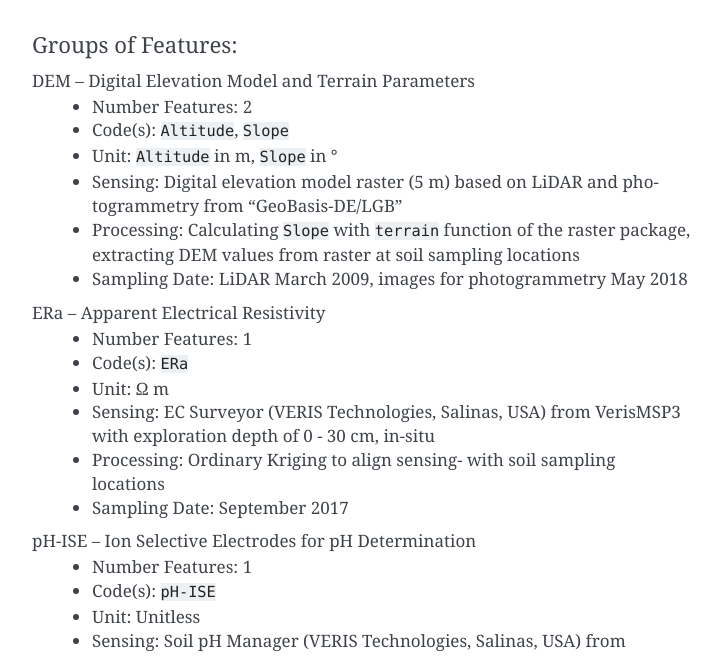
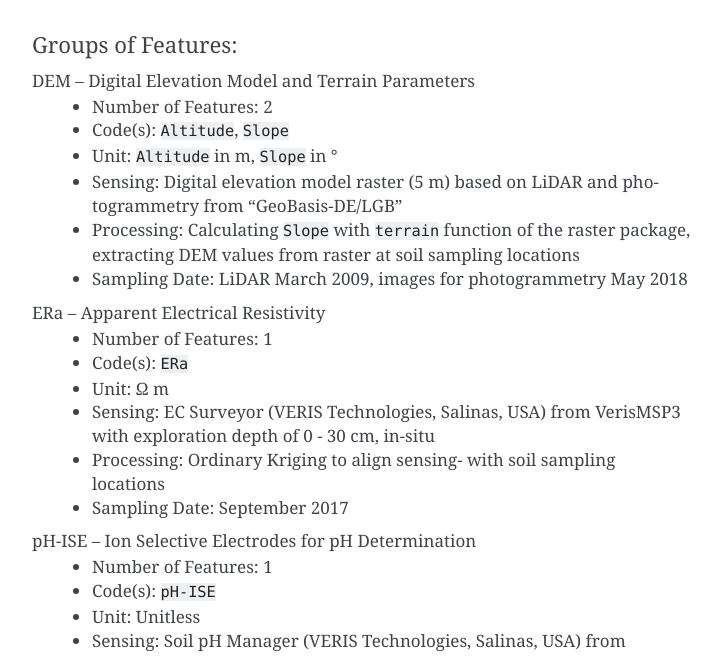
Before and after one commit to a11to1n3/LimeSoDa, a Sphinx documentation site: the page built from docs/source/datasets/BB_51.rst, in a window 1280 px wide and 900 px high, scrolled down 1328 px. Shown: the part 165-821 px from the top of the window, without its empty margins (388-1109 px from the left). Built offline with Sphinx 7.4.7, drawn with Linux system fonts in a browser that asks for light colours; pages that are not in the unit, such as notebooks, are missing from menus.

Commit message:
Update BB_51.rst

```diff
--- a/docs/source/datasets/BB_51.rst
+++ b/docs/source/datasets/BB_51.rst
@@ -55,7 +55,7 @@ Groups of Features:
 """""""""""""""""
 
 DEM – Digital Elevation Model and Terrain Parameters
-    * Number Features: 2
+    * Number of Features: 2
     * Code(s): ``Altitude``, ``Slope``
     * Unit: ``Altitude`` in m, ``Slope`` in °
     * Sensing: Digital elevation model raster (5 m) based on LiDAR and photogrammetry from "GeoBasis-DE/LGB"
@@ -63,7 +63,7 @@ DEM – Digital Elevation Model and Terrain Parameters
     * Sampling Date: LiDAR March 2009, images for photogrammetry May 2018
 
 ERa – Apparent Electrical Resistivity
-    * Number Features: 1
+    * Number of Features: 1
     * Code(s): ``ERa``
     * Unit: Ω m
     * Sensing: EC Surveyor (VERIS Technologies, Salinas, USA) from VerisMSP3 with exploration depth of 0 - 30 cm, in-situ
@@ -71,7 +71,7 @@ ERa – Apparent Electrical Resistivity
     * Sampling Date: September 2017
 
 pH-ISE – Ion Selective Electrodes for pH Determination
-    * Number Features: 1
+    * Number of Features: 1
     * Code(s): ``pH-ISE``
     * Unit: Unitless
     * Sensing: Soil pH Manager (VERIS Technologies, Salinas, USA) from VerisMSP3, in-situ
```
